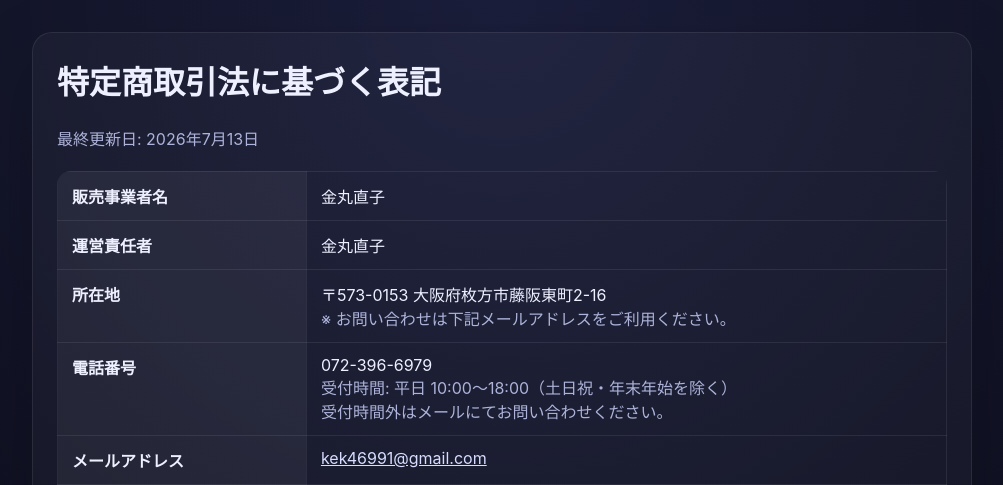
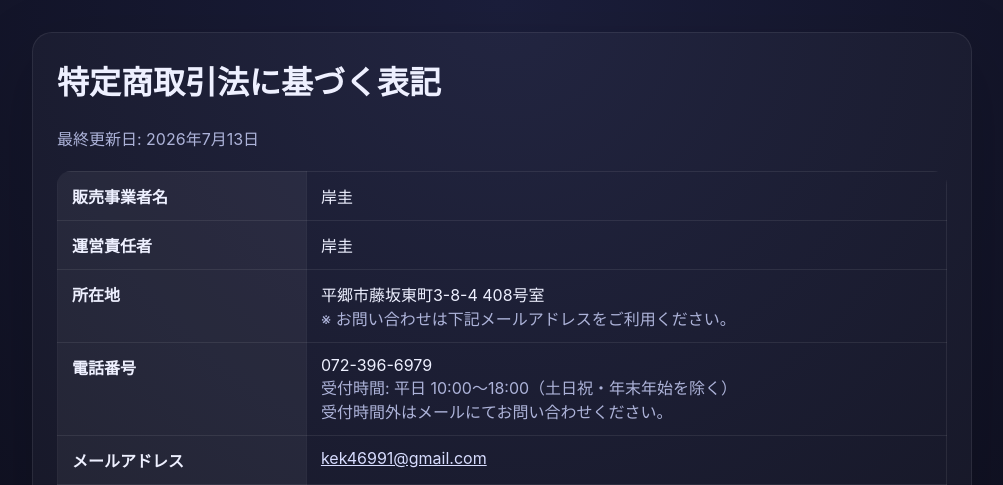
Before and after one commit to kek46991-commits/keiba-kachisuji-app, a FastAPI app: page /tokushoho in a window 1280 px wide. Shown: the top 485 px of the page, without its empty margins (138-1141 px from the left). Run offline with FastAPI, Linux system fonts and the light colour scheme; some libraries are stand-ins or nearby versions.

Commit message:
fix: 特商法ページの事業者名・住所を更新
- 販売事業者名・運営責任者: 金丸直子 → 岸圭
- 所在地: 枚方市藤阪東町2-16 → 平郷市藤坂東町3-8-4 408号室

```diff
--- a/web/templates/legal/tokushoho.html
+++ b/web/templates/legal/tokushoho.html
@@ -6,15 +6,15 @@
 <table>
   <tr>
     <th>販売事業者名</th>
-    <td>金丸直子</td>
+    <td>岸圭</td>
   </tr>
   <tr>
     <th>運営責任者</th>
-    <td>金丸直子</td>
+    <td>岸圭</td>
   </tr>
   <tr>
     <th>所在地</th>
-    <td>〒573-0153 大阪府枚方市藤阪東町2-16<br><span class="muted">※ お問い合わせは下記メールアドレスをご利用ください。</span></td>
+    <td>平郷市藤坂東町3-8-4 408号室<br><span class="muted">※ お問い合わせは下記メールアドレスをご利用ください。</span></td>
   </tr>
   <tr>
     <th>電話番号</th>
```
